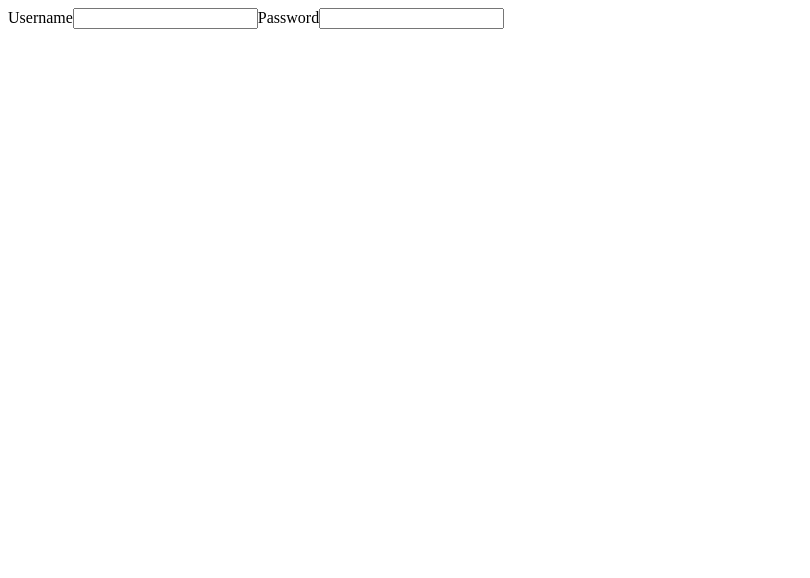
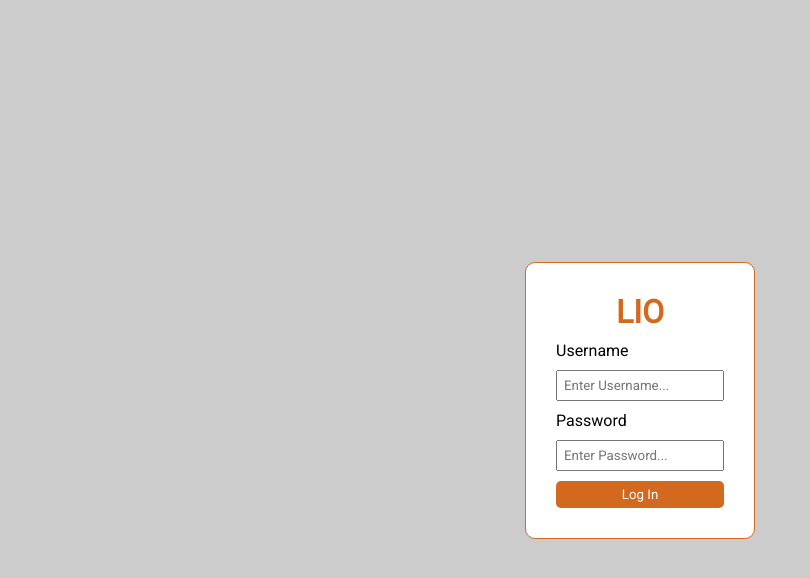
Before and after one commit to Manuel-heav/LIO, a React (Create React App) app in the folder client/: page /login in a window 1280 px wide. Shown: the top 578 px of the page, without its empty margins (0-810 px from the left). Built offline with nearby package versions, Linux system fonts and the light colour scheme.

Commit message:
did a very shitty design on login page

```diff
--- a/client/public/index.html
+++ b/client/public/index.html
@@ -10,34 +10,14 @@
       content="Web site created using create-react-app"
     />
     <link rel="apple-touch-icon" href="%PUBLIC_URL%/logo192.png" />
-    <!--
-      manifest.json provides metadata used when your web app is installed on a
-      user's mobile device or desktop. See https://developers.google.com/web/fundamentals/web-app-manifest/
-    -->
+    <link rel="preconnect" href="https://fonts.googleapis.com">
+<link rel="preconnect" href="https://fonts.gstatic.com" crossorigin>
+<link href="https://fonts.googleapis.com/css2?family=Roboto&display=swap" rel="stylesheet">
     <link rel="manifest" href="%PUBLIC_URL%/manifest.json" />
-    <!--
-      Notice the use of %PUBLIC_URL% in the tags above.
-      It will be replaced with the URL of the `public` folder during the build.
-      Only files inside the `public` folder can be referenced from the HTML.
-
-      Unlike "/favicon.ico" or "favicon.ico", "%PUBLIC_URL%/favicon.ico" will
-      work correctly both with client-side routing and a non-root public URL.
-      Learn how to configure a non-root public URL by running `npm run build`.
-    -->
-    <title>React App</title>
+    <title>LIO - Let It Out</title>
   </head>
   <body>
     <noscript>You need to enable JavaScript to run this app.</noscript>
     <div id="root"></div>
-    <!--
-      This HTML file is a template.
-      If you open it directly in the browser, you will see an empty page.
-
-      You can add webfonts, meta tags, or analytics to this file.
-      The build step will place the bundled scripts into the <body> tag.
-
-      To begin the development, run `npm start` or `yarn start`.
-      To create a production bundle, use `npm run build` or `yarn build`.
-    -->
   </body>
 </html>
--- a/client/src/App.css
+++ b/client/src/App.css
@@ -1,38 +1,5 @@
-.App {
-  text-align: center;
+*{
+    margin: 0;
+    padding: 0;
+    font-family: 'Roboto', sans-serif;
 }
-
-.App-logo {
-  height: 40vmin;
-  pointer-events: none;
-}
-
-@media (prefers-reduced-motion: no-preference) {
-  .App-logo {
-    animation: App-logo-spin infinite 20s linear;
-  }
-}
-
-.App-header {
-  background-color: #282c34;
-  min-height: 100vh;
-  display: flex;
-  flex-direction: column;
-  align-items: center;
-  justify-content: center;
-  font-size: calc(10px + 2vmin);
-  color: white;
-}
-
-.App-link {
-  color: #61dafb;
-}
-
-@keyframes App-logo-spin {
-  from {
-    transform: rotate(0deg);
-  }
-  to {
-    transform: rotate(360deg);
-  }
-}
--- a/client/src/components/Login.jsx
+++ b/client/src/components/Login.jsx
@@ -1,14 +1,16 @@
 import React from 'react'
-
+import './login.css'
 const Login = () => {
   return (
     <div className="login">
         <div className="login__container">
+            <h1>LIO</h1>
             <form>
                 <label>Username</label>
-                <input type="text" name="username" />
+                <input type="text" name="username" placeholder="Enter Username..." />
                 <label>Password</label>
-                <input type="text" name="" id="" />
+                <input type="password" name="password" placeholder="Enter Password..." />
+                <button>Log In</button>
             </form>
         </div>
     </div>
--- /dev/null
+++ b/client/src/components/login.css
@@ -0,0 +1,38 @@
+.login{
+    display: flex;
+    align-items: center;
+    justify-content: center;
+    height: 100vh;
+    background: #ccc;
+}
+
+.login__container{
+    padding: 30px;
+    background: #fff;
+    border: 1px solid chocolate;
+    border-radius: 10px;
+}
+h1{
+    text-align: center;
+    color: chocolate
+}
+label, input{
+    display: block;
+    margin: auto;
+    margin-top: 10px;
+}
+
+input{
+    padding: 6px;
+}
+
+button{
+    width: 100%;
+    margin-top: 10px;
+    padding: 6px;
+    background-color: chocolate;
+    color: #fff;
+    border: none;
+    border-radius: 5px;
+    cursor: pointer;
+}
--- a/client/src/index.css
+++ b/client/src/index.css
@@ -1,8 +1,6 @@
 body {
   margin: 0;
-  font-family: -apple-system, BlinkMacSystemFont, 'Segoe UI', 'Roboto', 'Oxygen',
-    'Ubuntu', 'Cantarell', 'Fira Sans', 'Droid Sans', 'Helvetica Neue',
-    sans-serif;
+  font-family: 'Roboto', sans-serif;
   -webkit-font-smoothing: antialiased;
   -moz-osx-font-smoothing: grayscale;
 }
```
